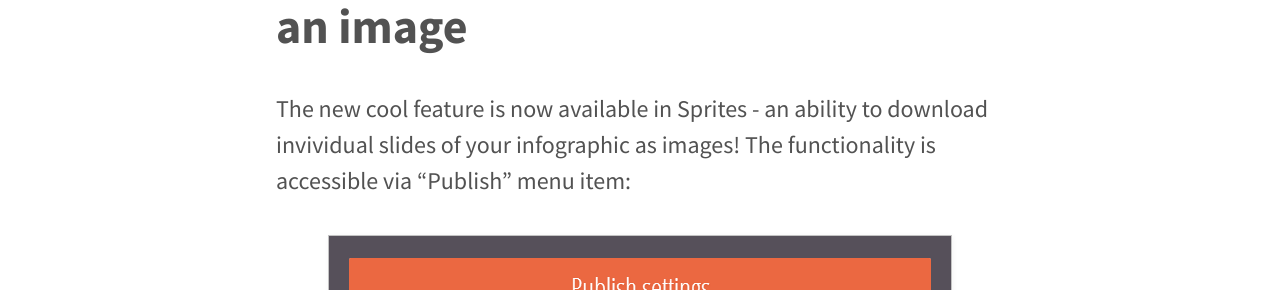
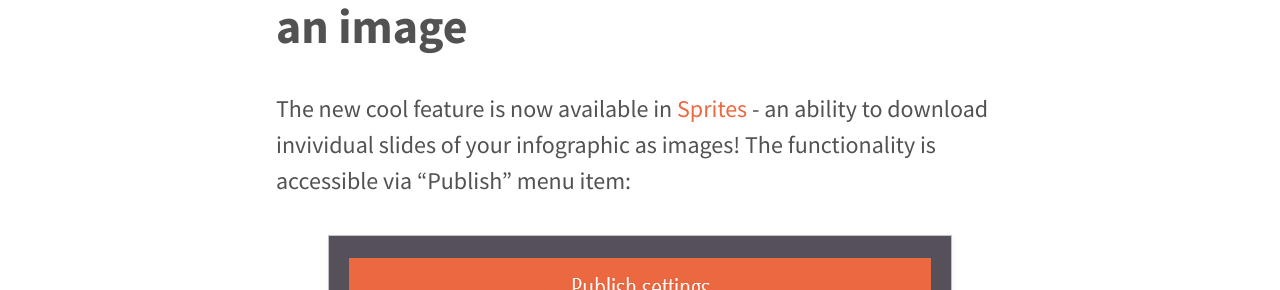
Before and after one commit to spritesapp/spritesapp.github.io, a Jekyll site: the page built from _posts/2014-07-08-downloading-your-infographic-as-an-image.md, in a window 1280 px wide. Shown: the part 325-615 px from the top of the page. Built offline with Jekyll 4.4.1, drawn with Linux system fonts in a browser that asks for light colours; some of the changed lines change nothing that is shown.

Commit message:
Added link to the app.

```diff
--- a/_posts/2014-07-08-downloading-your-infographic-as-an-image.md
+++ b/_posts/2014-07-08-downloading-your-infographic-as-an-image.md
@@ -5,7 +5,7 @@ title: Downloading your infographic as an image
 
 # Downloading your infographic as an image
 
-The new cool feature is now available in Sprites - an ability to download invividual slides of your infographic as images! The functionality is accessible via "Publish" menu item:
+The new cool feature is now available in [Sprites](https://spritesapp.com) - an ability to download invividual slides of your infographic as images! The functionality is accessible via "Publish" menu item:
 
 ![Image export dialog](/assets/img/posts/image-export-dialog.png "Image export dialog")
 
```
